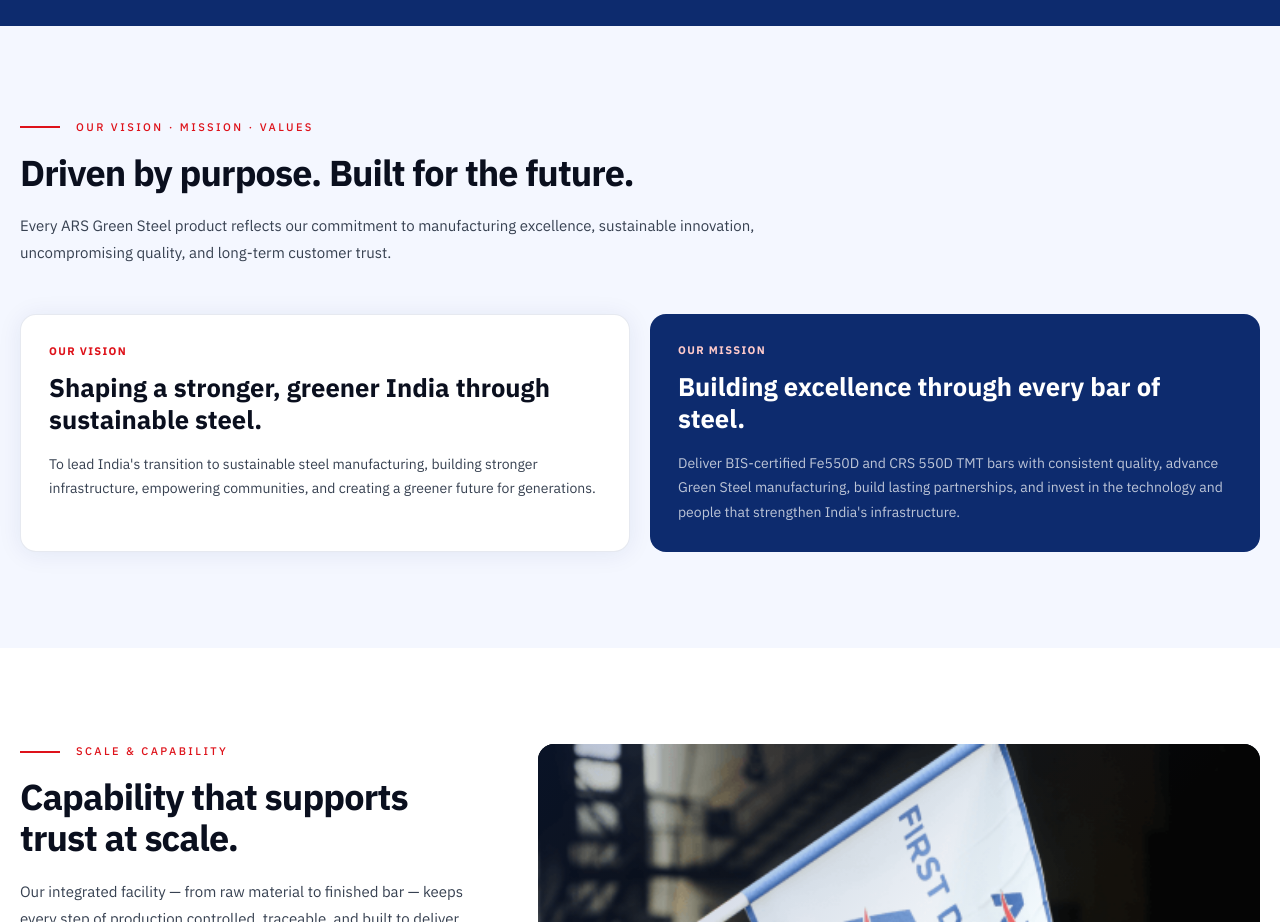
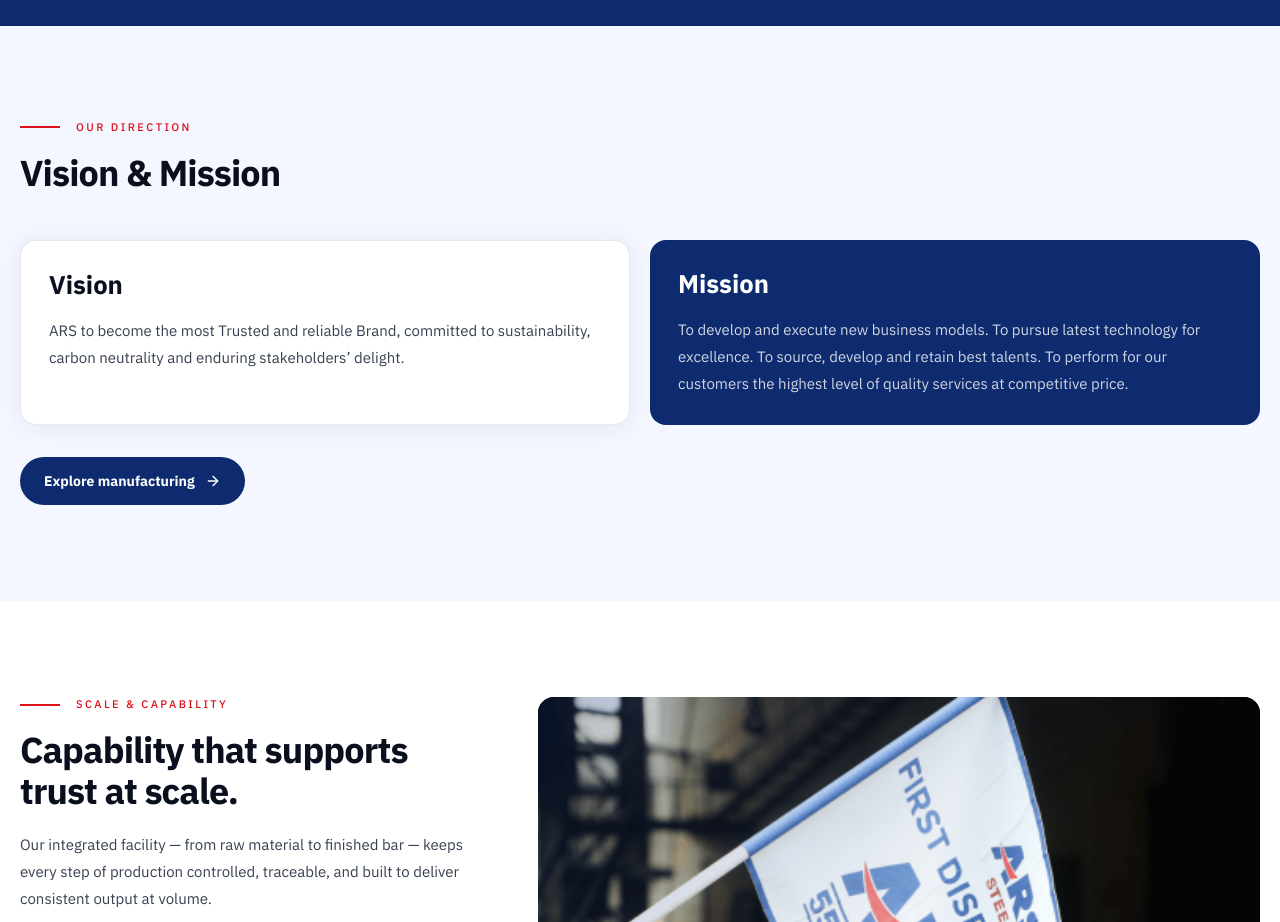
Before and after one commit to SrikanthCh960/ars-green-steel, a Next.js app: page /about in a window 1280 px wide. Shown: the part 2140-3062 px from the top of the page. Built offline with nearby package versions, Linux system fonts and the light colour scheme; no server answers.

Commit message:
feat: integrate vision and mission into about page

```diff
--- a/src/app/about/page.tsx
+++ b/src/app/about/page.tsx
@@ -118,6 +118,19 @@
     href: "/dealer-locator",
   },
 ];
+
+const visionMission = [
+  {
+    label: "Vision",
+    body: "ARS to become the most Trusted and reliable Brand, committed to sustainability, carbon neutrality and enduring stakeholders’ delight.",
+    tone: "light",
+  },
+  {
+    label: "Mission",
+    body: "To develop and execute new business models. To pursue latest technology for excellence. To source, develop and retain best talents. To perform for our customers the highest level of quality services at competitive price.",
+    tone: "dark",
+  },
+] as const;
 
 const contacts = [
   {
@@ -308,36 +321,50 @@
 
       <MotionSection className="bg-surface-50 py-24" id="vision">
         <div className="ars-container">
-          <div className="mb-12 max-w-3xl">
-            <SectionKicker variant="brand">Our Vision · Mission · Values</SectionKicker>
+          <div className="mb-12 max-w-2xl">
+            <SectionKicker variant="brand">Our Direction</SectionKicker>
             <h2 className="font-display text-[clamp(2rem,3.4vw,2.25rem)] font-bold leading-[1.1] tracking-[-0.025em] text-ink-900">
-              Driven by purpose. Built for the future.
+              Vision &amp; Mission
             </h2>
-            <p className="mt-5 text-[15px] leading-[1.8] text-steel-700">
-              Every ARS Green Steel product reflects our commitment to manufacturing excellence, sustainable
-              innovation, uncompromising quality, and long-term customer trust.
-            </p>
           </div>
           <div className="grid gap-5 lg:grid-cols-2">
-            <article className="rounded-2xl border border-brand-blue/10 bg-white p-7 shadow-[var(--shadow-soft)]">
-              <p className="text-[11px] font-bold uppercase tracking-[0.12em] text-brand-red">Our vision</p>
-              <h3 className="mt-3 font-display text-[1.6rem] font-bold leading-tight text-ink-900">
-                Shaping a stronger, greener India through sustainable steel.
-              </h3>
-              <p className="mt-4 text-[14px] leading-[1.75] text-steel-700">
-                To lead India&apos;s transition to sustainable steel manufacturing, building stronger
-                infrastructure, empowering communities, and creating a greener future for generations.
-              </p>
-            </article>
-            <article className="rounded-2xl bg-brand-blue p-7 text-white">
-              <p className="text-[11px] font-bold uppercase tracking-[0.12em] text-brand-red">Our mission</p>
-              <h3 className="mt-3 font-display text-[1.6rem] font-bold leading-tight">Building excellence through every bar of steel.</h3>
-              <p className="mt-4 text-[14px] leading-[1.75] text-white/72">
-                Deliver BIS-certified Fe550D and CRS 550D TMT bars with consistent quality, advance Green
-                Steel manufacturing, build lasting partnerships, and invest in the technology and people
-                that strengthen India&apos;s infrastructure.
-              </p>
-            </article>
+            {visionMission.map((item) => (
+              <article
+                key={item.label}
+                className={
+                  item.tone === "dark"
+                    ? "rounded-2xl bg-brand-blue p-7 text-white"
+                    : "rounded-2xl border border-brand-blue/10 bg-white p-7 shadow-[var(--shadow-soft)]"
+                }
+              >
+                <h3
+                  className={
+                    item.tone === "dark"
+                      ? "font-display text-[1.6rem] font-bold leading-tight text-white"
+                      : "font-display text-[1.6rem] font-bold leading-tight text-ink-900"
+                  }
+                >
+                  {item.label}
+                </h3>
+                <p
+                  className={
+                    item.tone === "dark"
+                      ? "mt-4 text-[15px] leading-[1.8] text-white/80"
+                      : "mt-4 text-[15px] leading-[1.8] text-steel-700"
+                  }
+                >
+                  {item.body}
+                </p>
+              </article>
+            ))}
+          </div>
+          <div className="mt-8">
+            <Link
+              href="/manufacturing"
+              className="focus-ring inline-flex min-h-12 items-center gap-2.5 rounded-full bg-brand-blue px-6 text-sm font-bold text-white transition hover:bg-brand-blue-dark"
+            >
+              Explore manufacturing <ArrowRight size={16} />
+            </Link>
           </div>
         </div>
       </MotionSection>
```
Also changed, not shown: 2 other files (tests, documents, lock files or other folders).
